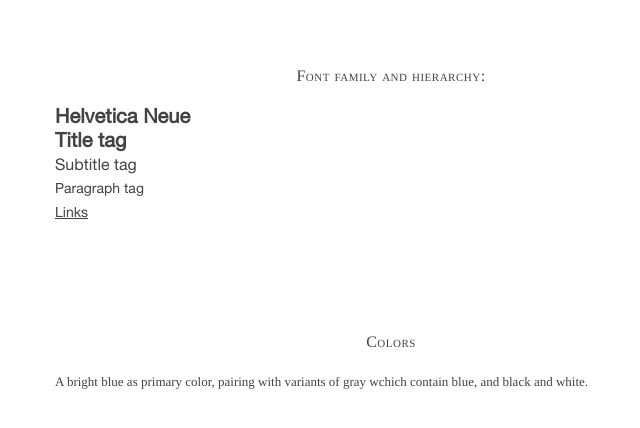
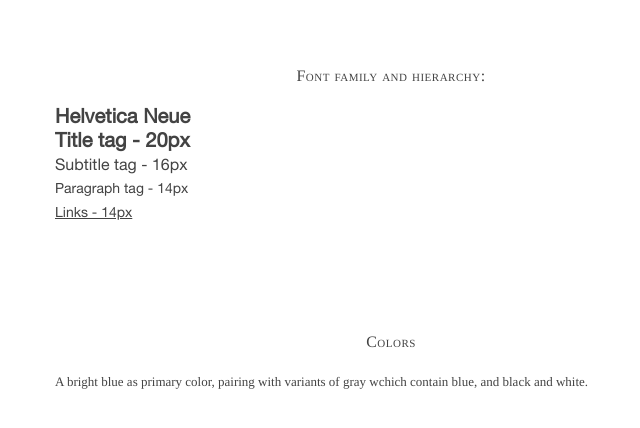
Before and after one commit to pdan93/SocialWebStrategy, a plain HTML site: page scholary.html in a window 1280 px wide. Shown: the part 9460-9888 px from the top of the page, without its empty margins (247-887 px from the left). Drawn offline with nearby package versions, Linux system fonts and the light colour scheme; a web font is replaced by a local one.

Commit message:
of course last minute

```diff
--- a/scholary.html
+++ b/scholary.html
@@ -150,10 +150,10 @@
         <section>
             <h3>Font family and hierarchy:</h3>
             <span style="font-family: 'HelveticaNeue'; font-size: 20px; font-weight: 700;">Helvetica Neue</span><br />
-            <span style="font-family: 'HelveticaNeue'; font-size: 20px; font-weight: 700;">Title tag</span><br />
-            <span style="font-family: 'HelveticaNeue'; font-size: 16px;">Subtitle tag</span><br />
-            <span style="font-family: 'HelveticaNeue'; font-size: 14px;">Paragraph tag</span><br />
-            <span style="font-family: 'HelveticaNeue'; font-size: 14px; text-decoration: underline">Links</span>
+            <span style="font-family: 'HelveticaNeue'; font-size: 20px; font-weight: 700;">Title tag - 20px</span><br />
+            <span style="font-family: 'HelveticaNeue'; font-size: 16px;">Subtitle tag - 16px</span><br />
+            <span style="font-family: 'HelveticaNeue'; font-size: 14px;">Paragraph tag - 14px</span><br />
+            <span style="font-family: 'HelveticaNeue'; font-size: 14px; text-decoration: underline">Links - 14px</span>
         </section>
         <section>
             <h3>Colors</h3>
```
